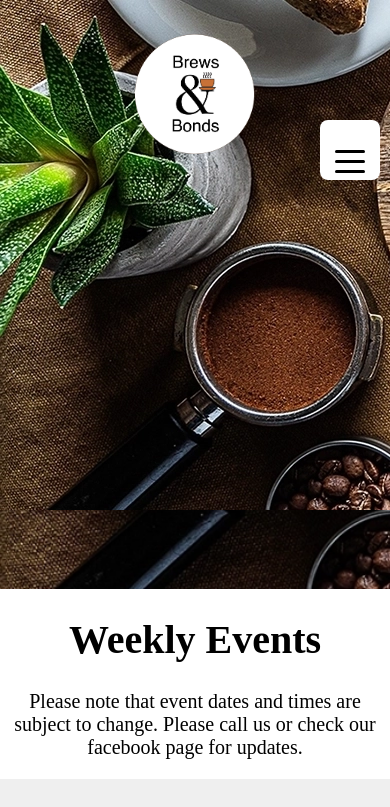
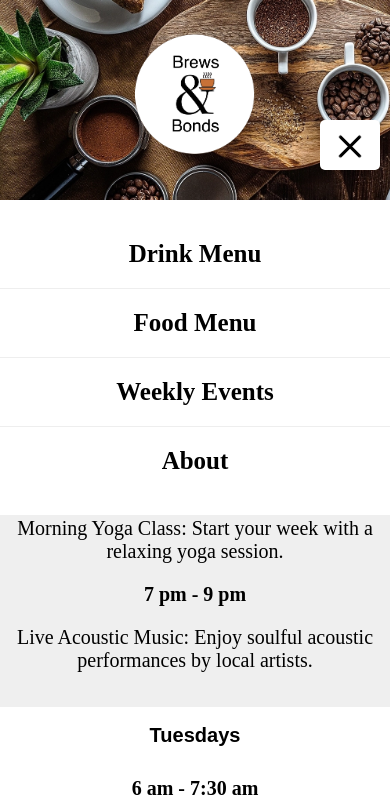
Before and after one commit to lortscla/brewsandbonds, a plain HTML site: page weekly-events.html in a window 390 px wide. Both pictures are taken after a click on the button 350 px from the left and 150 px from the top of the page. Shown: the top 807 px of the page. Drawn offline with Linux system fonts and the light colour scheme.

Commit message:
responsive nav work

```diff
--- a/style.css
+++ b/style.css
@@ -379,7 +379,6 @@ footer p {
     width: 100%;
     padding: 0;
     gap: 0;
-    background: transparent;
     display: flex;
     flex-direction: column;
     justify-content: center;
@@ -399,34 +398,35 @@ footer p {
     display: none;
   }
 
-   #hamburger-btn {
+    #hamburger-btn {
     display: block;
     position: absolute;
+    top: 100px;
     right: 60px;
-    top: 150px;
     z-index: 1000;
+    background-color: #fff;
+    border-radius: 5px;
   }
 
-  .hamburger {
-    display: flex;
-    align-items: center;
-    justify-content: center;
+  #hamburger-btn .hamburger {
+    display: block;
+    cursor: pointer;
     background: #fff;
     border: none;
     border-radius: 8px;
     width: 60px;
-    height: 60px;
-    cursor: pointer;
-    position: relative;
+    height: 50px;
+    padding-bottom: 35px;
   }
 
   .hamburger-box {
     width: 30px;
     height: 20px;
     display: flex;
+    background: #fff;
     align-items: center;
     justify-content: center;
-    position: relative;
+    position: absolute;
   }
 
   .hamburger-inner {
@@ -448,30 +448,16 @@ footer p {
     height: 3px;
     background-color: var(--black-text-color);
     border-radius: 4px;
-    transition: transform 0.15s ease, opacity 0.15s ease;
+    transition: transform 0.15s ease;
     left:0;
   }
 
-  .hamburger-inner::before {
-    top: -8px;
-  }
-
-  .hamburger-inner::after {
-    bottom: -8px;
-  }
-
-  .hamburger.is-active .hamburger-inner {
-    transform: rotate(45deg);
-  }
-
   .hamburger.is-active .hamburger-inner::before {
-    top: 0;
     opacity: 0;
   }
 
   .hamburger.is-active .hamburger-inner::after {
     bottom: 0;
-    transform: rotate(-90deg);
   }
 
   #hamburger-btn > nav {
@@ -479,29 +465,29 @@ footer p {
     position: relative;
   }
 
-  /* UPDATED STYLES FOR FULL WIDTH CENTERED DROPDOWN */
   #hamburger-btn .nav-links {
     position: fixed;
-    top: -100%; /* Changed from right: -100% */
+    top: 200px;
+    display:none;
     left: 0;
     width: 100%;
-    max-width: 100%; /* Changed from 250px */
+    max-width: 100%;
     flex-direction: column;
     gap: 0;
     padding: 20px 0;
-    transition: top 0.3s ease; /* Changed from right to top */
+    transition: top 0.3s ease;
     background-color: #fff;
-    box-shadow: 0 2px 5px rgba(0,0,0,0.1); /* Changed shadow direction */
     border-radius: 0;
     margin: 0;
-    z-index: 998; /* Lower than button */
+    z-index: 998;
     list-style: none;
     text-align: center;
     align-items: center;
   }
 
   #hamburger-btn .nav-links.show {
-    top: 0; /* Changed from right: 0 */
+    top: 200px;
+    display: flex;
   }
 
   #hamburger-btn .nav-links li {
@@ -514,7 +500,7 @@ footer p {
   }
 
   #hamburger-btn .nav-links a {
-    font-size: 18px;
+    font-size: 25px;
     font-weight: var(--h2-font-weight);
     display: block;
     padding: 20px;
@@ -531,7 +517,6 @@ footer p {
 
 @media (max-width: 500px) {
   .hero {
-    position: relative;
     min-height: 200px;
   }
 
@@ -558,52 +543,6 @@ footer p {
     height: auto;
   }
 
-  .navbar > nav {
-    display: none;
-  }
-
-  #hamburger-btn {
-    display: block;
-    position: absolute;
-    top: 100px;
-    right: 60px;
-    z-index: 1000;
-  }
-
-  #hamburger-btn .hamburger {
-    display: block;
-    cursor: pointer;
-    background: #fff;
-    border: none;
-    border-radius: 8px;
-    width: 60px;
-    height: 60px;
-  }
-
-  /* UPDATED STYLES FOR FULL WIDTH CENTERED DROPDOWN */
-  #hamburger-btn .nav-links {
-    position: fixed;
-    top: -100%; /* Changed from right: -100% */
-    left: 0;
-    width: 100%;
-    max-width: 100%; /* Changed from 250px */
-    flex-direction: column;
-    gap: 0;
-    padding: 20px 0;
-    transition: top 0.3s ease; /* Changed from right to top */
-    background-color: #fff;
-    box-shadow: 0 2px 5px rgba(0,0,0,0.1);
-    border-radius: 0;
-    margin: 0;
-    z-index: 998;
-    list-style: none;
-    text-align: center;
-    align-items: center;
-  }
-
-  #hamburger-btn .nav-links.show {
-    top: 0; /* Changed from right: 0 */
-  }
 }
 
 /*----------------------------------------- MOBILE 475 px -----------------------------------------*/
--- a/weekly-events.html
+++ b/weekly-events.html
@@ -7,7 +7,6 @@
 
     <link href="hamburgers.css" rel="stylesheet">
     <link href="style.css" rel="stylesheet">
-    <link href="script.js" rel="script">
 
         <link rel="icon" type="image/png" href="/favicon/favicon-96x96.png" sizes="96x96" />
 <link rel="icon" type="image/svg+xml" href="/favicon/favicon.svg" />
@@ -22,9 +21,7 @@
 
          <!------------------------------------------ HERO ---------------------------------------->
 
-  <div class="hero">
-
-    <img src="images/hero3b.webp" alt="hero">
+<div class="hero">
 
   <header class="navbar">
 
@@ -43,21 +40,25 @@
       </ul>
     </nav>
 
+
     <div id="hamburger-btn">
+
         <button class="hamburger hamburger--elastic" type="button">
-      <span class="hamburger-box">
+      <span class="hamburger-box"> </span>
         <span class="hamburger-inner"></span>
-      </span>
       </button>
-    <nav>
+
+      <nav>
       <ul class="nav-links">
         <li><a href="drink-menu.html">Drink Menu</a></li>
         <li><a href="food-menu.html">Food Menu</a></li>
         <li><a href="weekly-events.html">Weekly Events</a></li>
         <li><a href="about.html">About</a></li>
       </ul>
-    </nav>
-  </div>
+      </nav>
+
+   </div>
+
 
   </header>
 
@@ -145,5 +146,7 @@
     </div>
   </footer>
 
+  <script src="script.js"></script>
+
 </body>
 </html>
```
Also changed, not shown: about.html (+11 -8 lines), drink-menu.html (+11 -8 lines), food-menu.html (+11 -7 lines), index.html (+3 -1 lines).
